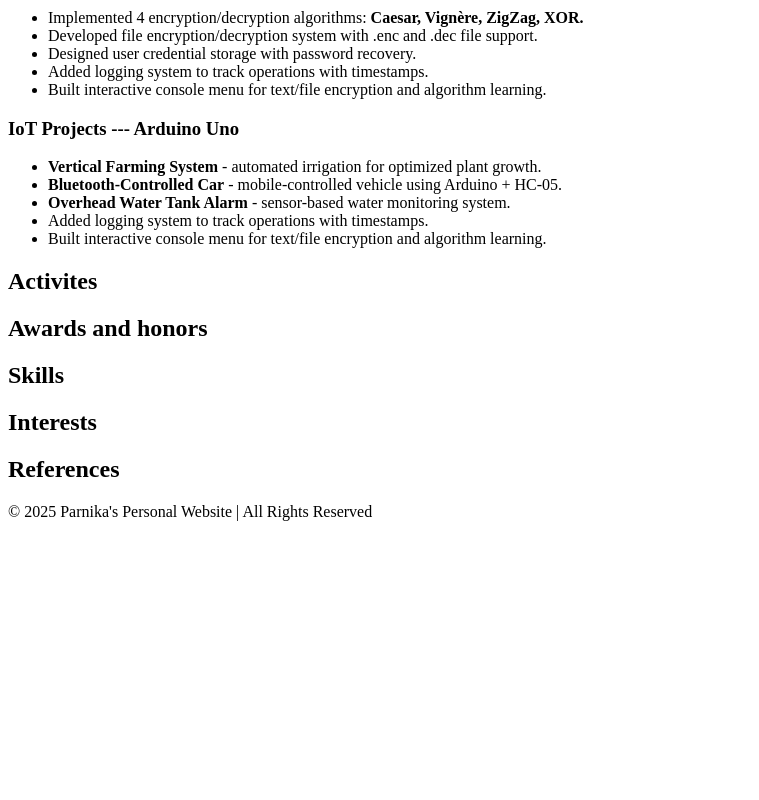
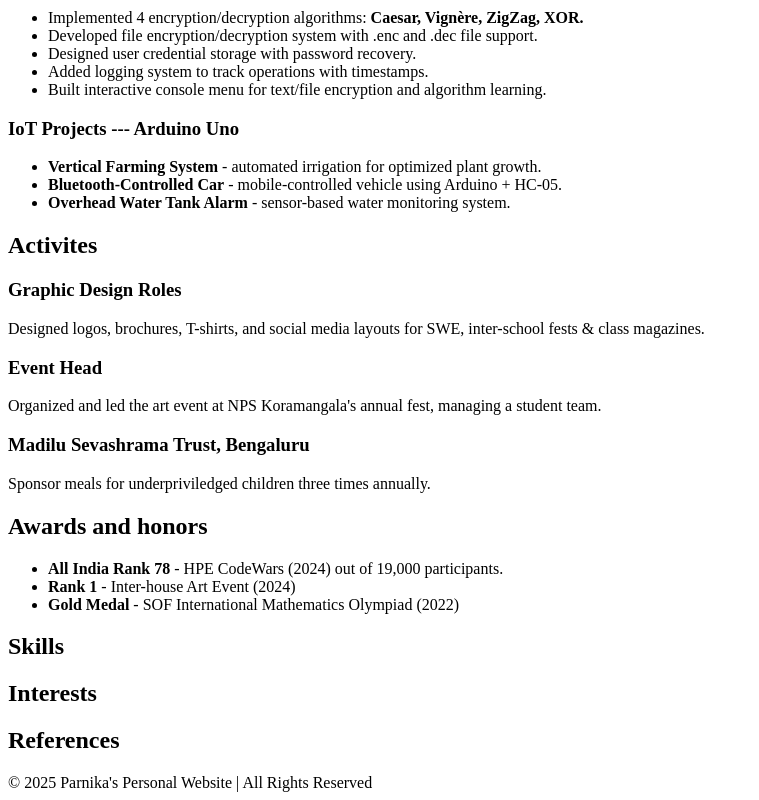
Before and after one commit to parnika-singh11/parnika-singh11.github.io, a plain HTML site: page resume.html in a window 1280 px wide. Shown: the part 958-1758 px from the top of the page, without its empty margins (0-759 px from the left). Before the commit the page ends 1487 px from the top, so only its background shows below. Drawn offline with Linux system fonts and the light colour scheme.

Commit message:
feat: add activities and awards

```diff
--- a/resume.html
+++ b/resume.html
@@ -84,17 +84,38 @@
                             <li><b>Vertical Farming System</b> - automated irrigation for optimized plant growth.</li>
                             <li><b>Bluetooth-Controlled Car</b> - mobile-controlled vehicle using Arduino + HC-05.</li>
                             <li><b>Overhead Water Tank Alarm</b> - sensor-based water monitoring system.</li>
-                            <li>Added logging system to track operations with timestamps.</li>
-                            <li>Built interactive console menu for text/file encryption and algorithm learning.</li>
                         </ul>
                     </p>
                 </div>
             </section>
             <section class="section">
                 <h2 class="section-title">Activites</h2>
+                <div class="entry">
+                    <h3 class="entry-title">Graphic Design Roles</h3>
+                    <p class="entry-info">
+                        Designed logos, brochures, T-shirts, and social media layouts for SWE, inter-school fests & class magazines.
+                    </p>
+                </div>
+                <div class="entry">
+                    <h3 class="entry-title">Event Head</h3>
+                    <p class="entry-info">
+                        Organized and led the art event at NPS Koramangala's annual fest, managing a student team.
+                    </p>
+                </div>
+                <div class="entry">
+                    <h3 class="entry-title">Madilu Sevashrama Trust, Bengaluru</h3>
+                    <p class="entry-info">
+                        Sponsor meals for underpriviledged children three times annually.
+                    </p>
+                </div>
             </section>
             <section class="section">
                 <h2 class="section-title">Awards and honors</h2>
+                <ul class="awards-list">
+                    <li><b>All India Rank 78</b> - HPE CodeWars (2024) out of 19,000 participants.</li>
+                    <li><b>Rank 1</b> - Inter-house Art Event (2024)</li>
+                    <li><b>Gold Medal</b> - SOF International Mathematics Olympiad (2022)</li>
+                </ul>
             </section>
             <section class="section">
                 <h2 class="section-title">Skills</h2>
```
